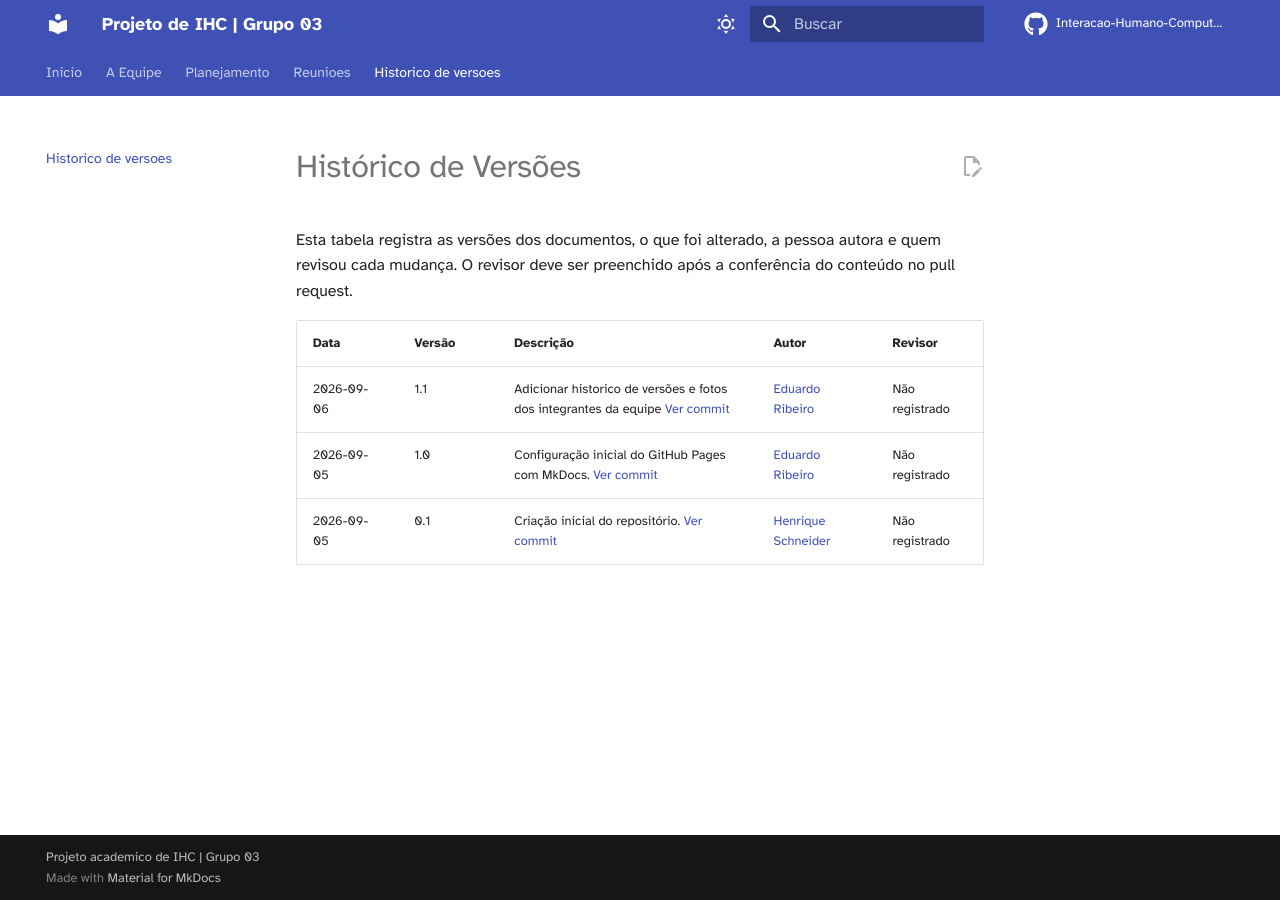
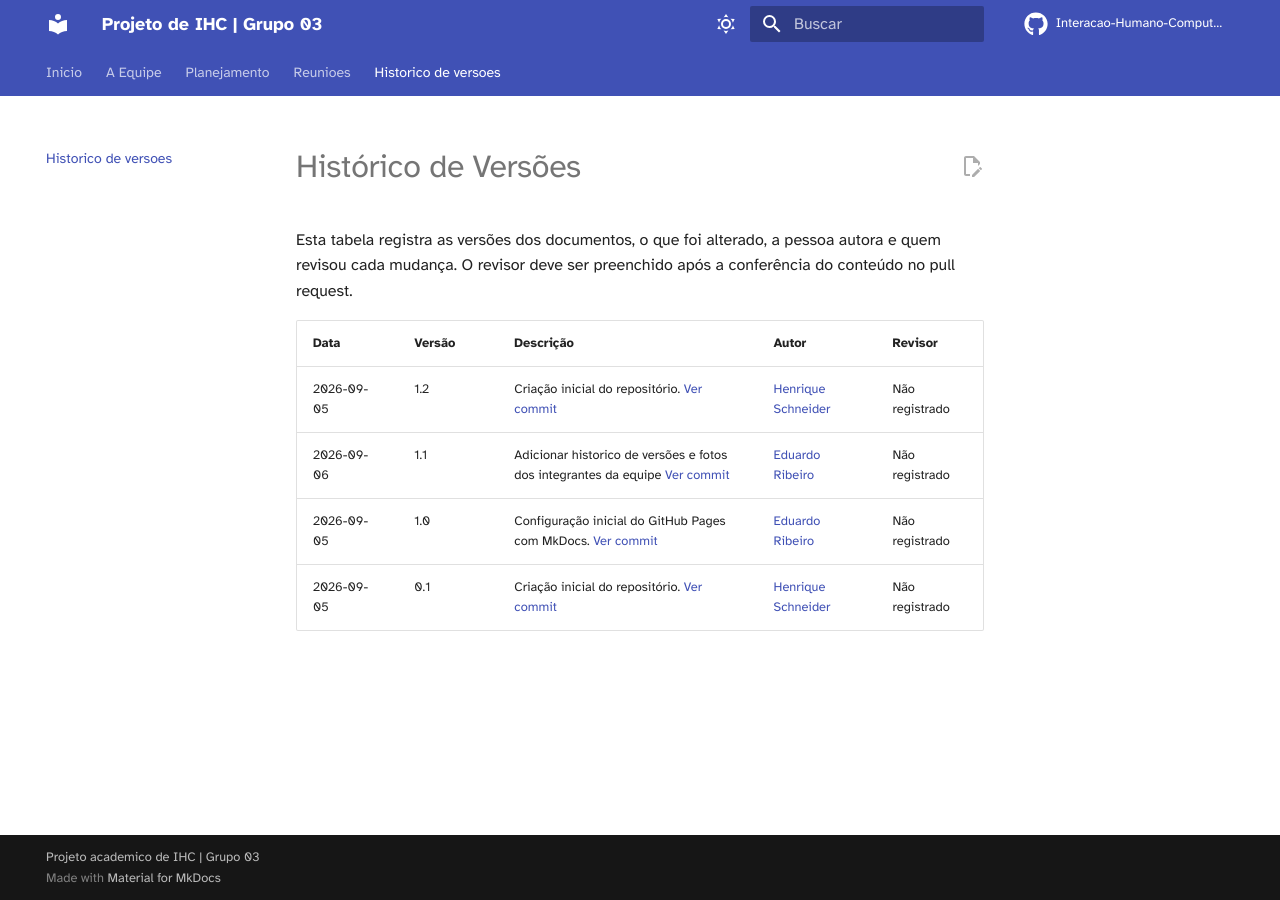
Before and after one commit to Interacao-Humano-Computador/2026.2-Grupo03, an MkDocs documentation site: the page built from docs/historico-versoes.md, in a window 1280 px wide. Built offline with MkDocs 1.6.1 and Material for MkDocs 9.7.7, drawn with Linux system fonts in a browser that asks for light colours; comment, search, counter and statistics services are not loaded.

Commit message:
Add initial version entry for repository
Added initial version entry for the repository with commit link.

```diff
--- a/docs/historico-versoes.md
+++ b/docs/historico-versoes.md
@@ -4,6 +4,7 @@ Esta tabela registra as versões dos documentos, o que foi alterado, a pessoa au
 
 | Data | Versão | Descrição | Autor | Revisor |
 | --- | --- | --- | --- | --- |
+| 2026-09-05 | 1.2 | Criação inicial do repositório. [Ver commit](https://github.com/Interacao-Humano-Computador/2026.2-Grupo03/commit/9ad73b1536c998a94fb9b271d3c089a9cff184d7) | [Henrique Schneider](https://github.com/SchneiderCode1) | Não registrado |
 | 2026-09-06 | 1.1 | Adicionar historico de versões e fotos dos integrantes da equipe [Ver commit](https://github.com/Interacao-Humano-Computador/2026.2-Grupo03/commit/ba2666a6057d818b323dcef195885d2cc198c9d5) | [Eduardo Ribeiro](https://github.com/EduardoRGS) | Não registrado |
 | 2026-09-05 | 1.0 | Configuração inicial do GitHub Pages com MkDocs. [Ver commit](https://github.com/Interacao-Humano-Computador/2026.2-Grupo03/commit/21a3390dd39b1a3811db910c5607e77437c22c5b) | [Eduardo Ribeiro](https://github.com/EduardoRGS) | Não registrado |
 | 2026-09-05 | 0.1 | Criação inicial do repositório. [Ver commit](https://github.com/Interacao-Humano-Computador/2026.2-Grupo03/commit/2b8226829fe2376b3c8ca5084d40b777f80c475c) | [Henrique Schneider](https://github.com/SchneiderCode1) | Não registrado |
```
